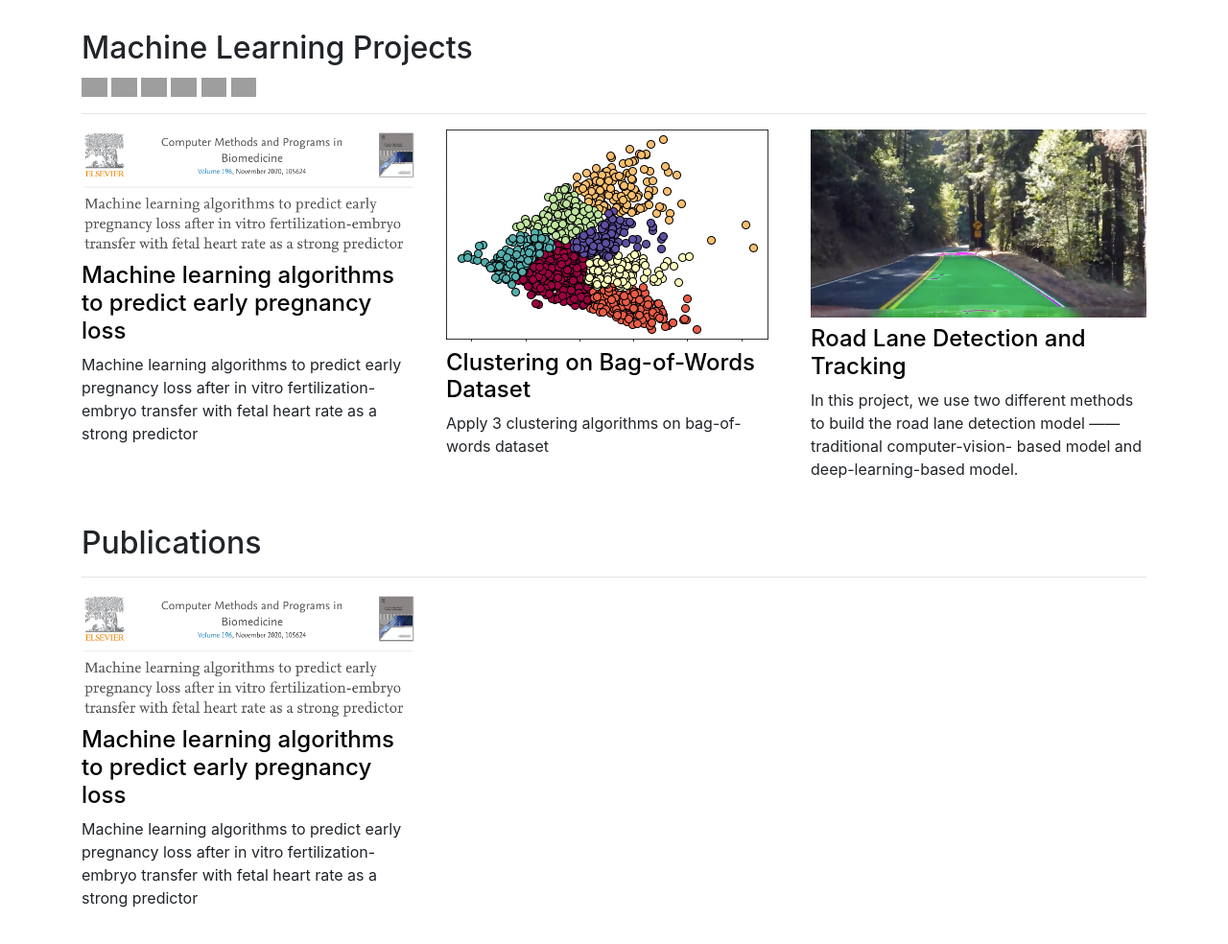
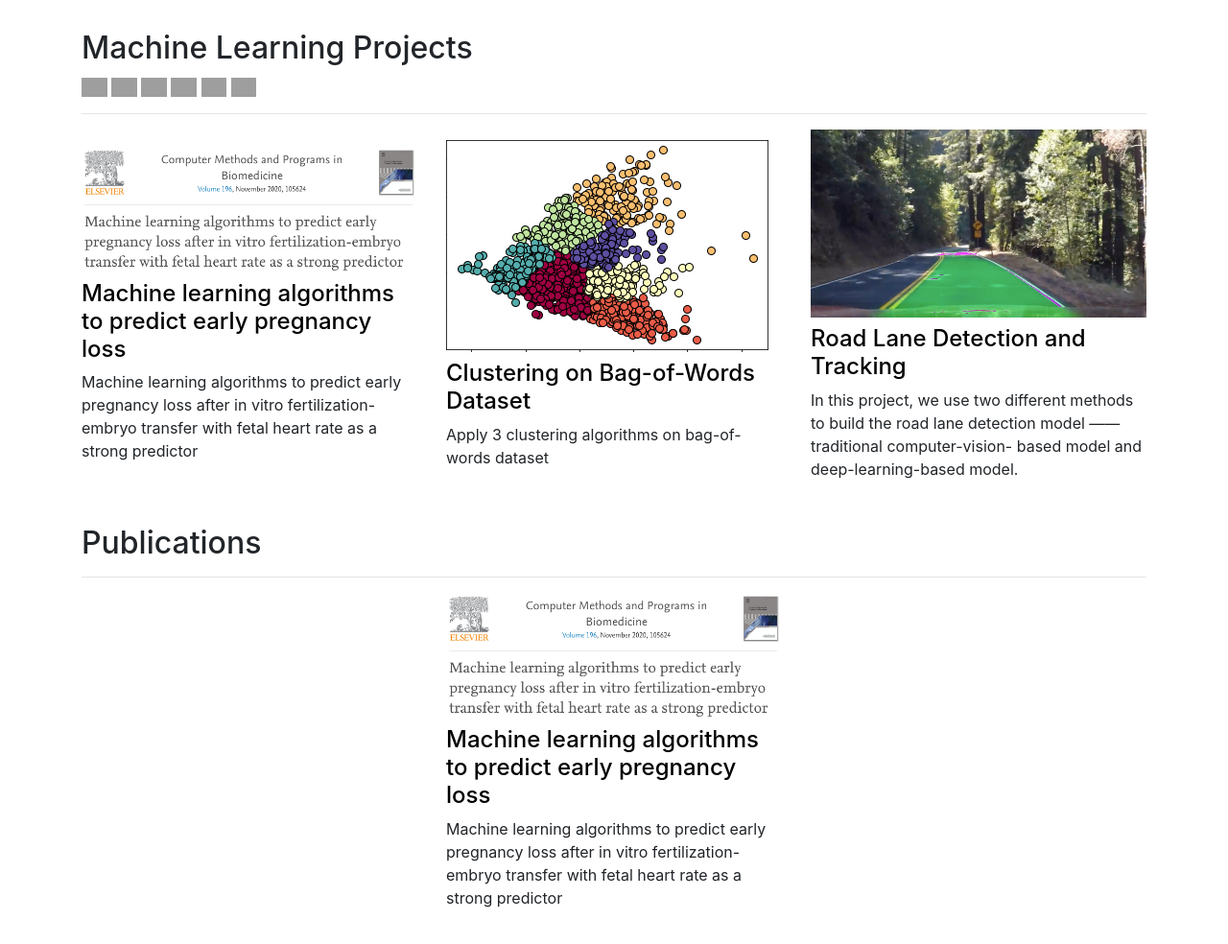
Before and after one commit to DanniBot/My-Portfolio, a Django app: page / in a window 1280 px wide. Shown: the part 2096-3080 px from the top of the page at 96% size. Run offline with Django 3.2, Linux system fonts and the light colour scheme; data comes from the database, SQL or seed files in the repository; both versions use the stored data as it was after the commit; some libraries are stand-ins or nearby versions; grey boxes are pictures that could not be loaded.

Commit message:
version 1.5

```diff
--- a/MyWebsite/static/homepage/custom.css
+++ b/MyWebsite/static/homepage/custom.css
@@ -20,6 +20,12 @@
 
 body {
     font-family: 'Lato', sans-serif;
+}
+
+.row {
+    display: flex;
+    align-items: center;
+    justify-content: center;
 }
 
 .topic {
```
Also changed, not shown: MyWebsite/db.sqlite3, MyWebsite/media/portfolio/images/cv_gen.jpeg (added), MyWebsite/media/portfolio/images/django.webp (added), MyWebsite/media/portfolio/images/iStock-ecomm.jpeg (added), 4 other files.
